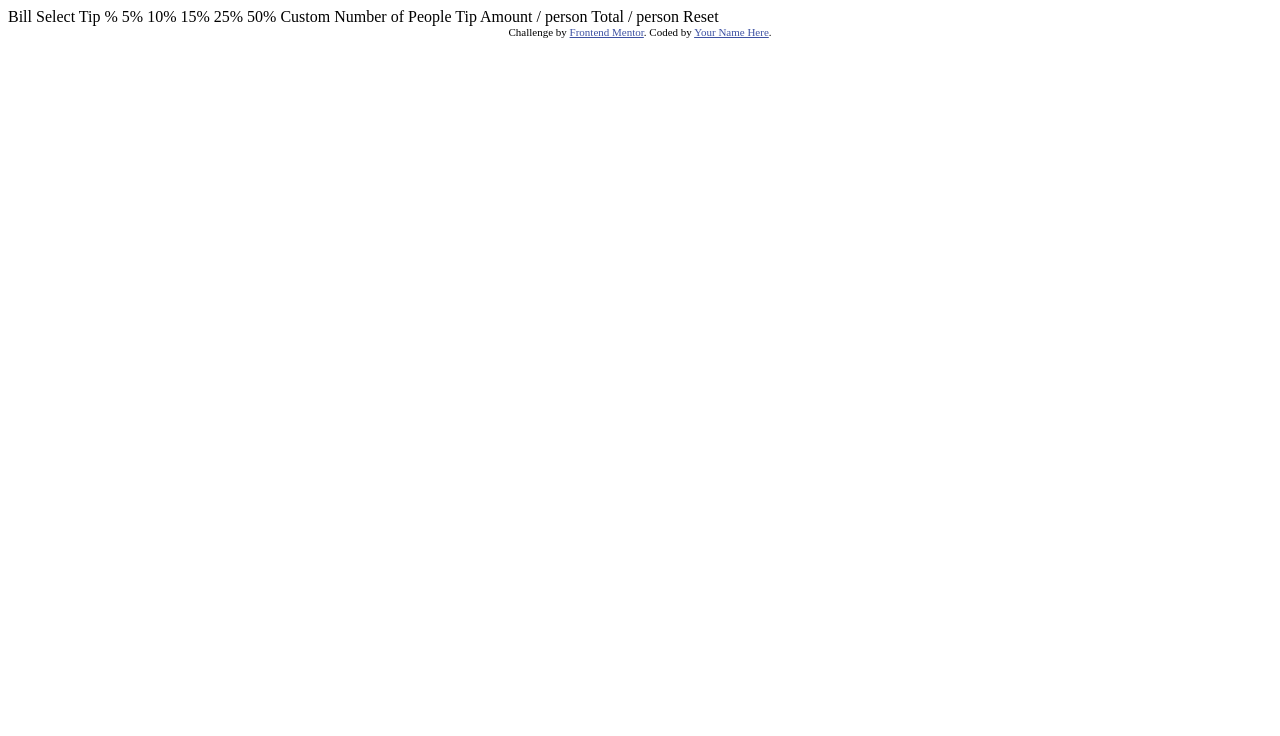
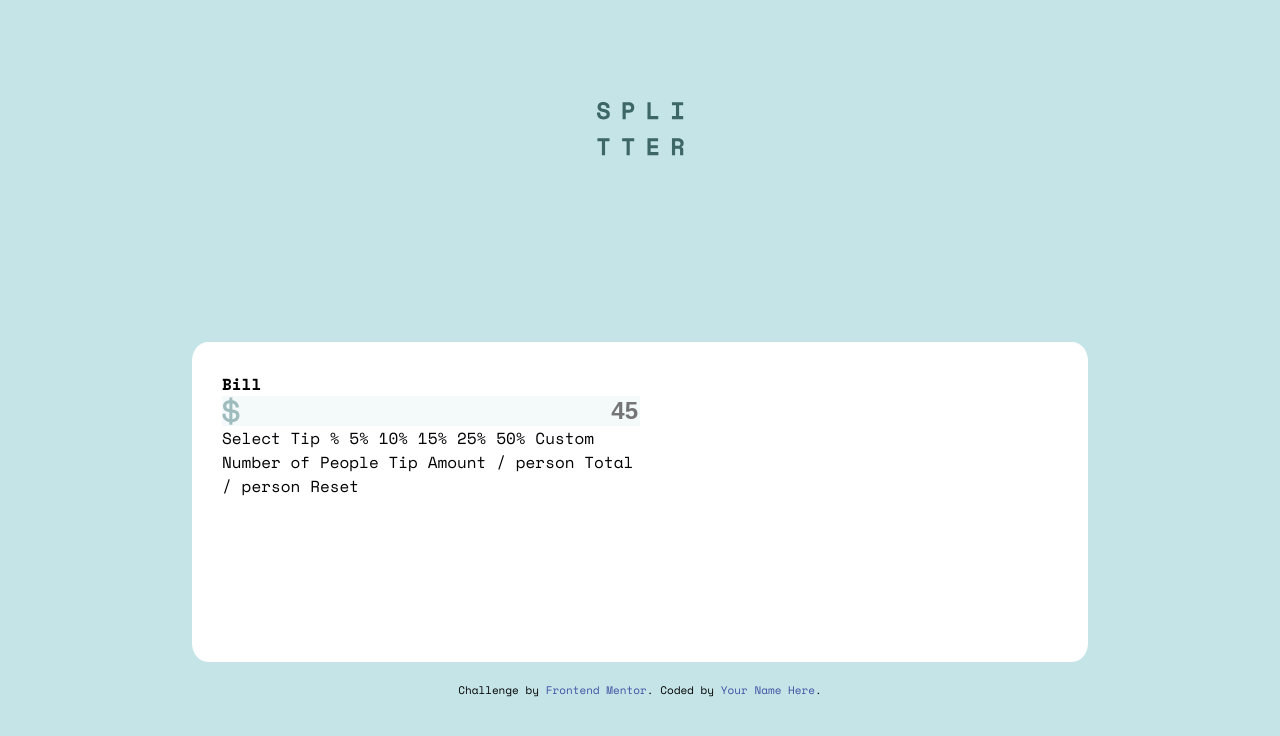
Before and after one commit to Mileba/tip-calc-js, a plain HTML site: page index.html in a window 1280 px wide. Drawn offline with nearby package versions, Linux system fonts and the light colour scheme.

Commit message:
created the bill section

```diff
--- /dev/null
+++ b/css/style.css
@@ -0,0 +1,63 @@
+:root {
+  --strong-cyan: rgb(38, 192, 171);
+  --Very-dark-cyan: hsl(183, 100%, 15%);
+  --light-gray-cyan: hsl(185, 41%, 84%);
+  --white: hsl(0, 0%, 100%);
+}
+* {
+  margin: 0px;
+  text-decoration: none;
+  box-sizing: border-box;
+}
+body {
+  background-color: var(--light-gray-cyan);
+  display: flex;
+  flex-direction: column;
+  align-items: center;
+  height: 100vh;
+  justify-content: center;
+  font-family: "Space Mono", monospace;
+}
+.header {
+  height: 30%;
+}
+.main {
+  width: 70%;
+  height: 40%;
+  background-color: var(--white);
+  border-radius: 16px/19px;
+  padding: 30px;
+  margin-bottom: 20px;
+}
+.container--text {
+  width: 50%;
+}
+.container--text__bill {
+  flex-direction: column;
+  position: relative;
+}
+.container--text__bill-form {
+  display: flex;
+  justify-content: space-between;
+  width: 100%;
+  height: 30px;
+  background-color: hsl(189, 41%, 97%);
+}
+.container--text__bill-form_img {
+  position: absolute;
+  left: 0px;
+  height: 55%;
+}
+.container--text__bill-form_input {
+  background-color: hsl(189, 41%, 97%);
+  width: 100%;
+  height: 100%;
+  border: 0px;
+  color: var(--Very-dark-cyan);
+  font-weight: 700;
+  font-size: 24px;
+  text-align: right;
+}
+.container--text__bill-form_input:focus {
+  outline: var(--strong-cyan) auto 1px;
+}
--- a/index.html
+++ b/index.html
@@ -1,44 +1,58 @@
 <!DOCTYPE html>
 <html lang="en">
   <head>
-  <meta charset="UTF-8">
-  <meta name="viewport" content="width=device-width, initial-scale=1.0"> <!-- displays site properly based on user's device -->
-
-  <link rel="icon" type="image/png" sizes="32x32" href="./images/favicon-32x32.png">
+    <meta charset="UTF-8" />
+    <meta name="viewport" content="width=device-width, initial-scale=1.0" />
+    <link rel="preconnect" href="https://fonts.googleapis.com">
+    <link rel="preconnect" href="https://fonts.gstatic.com" crossorigin>
+    <link href="https://fonts.googleapis.com/css2?family=Space+Mono:wght@400;700&display=swap" rel="stylesheet">
+    <!-- displays site properly based on user's device -->
+    <link rel="stylesheet" href="./css/style.css">
+    <link
+      rel="icon"
+      type="image/png"
+      sizes="32x32"
+      href="./images/favicon-32x32.png"
+    />
 
     <title>Frontend Mentor | Tip calculator app</title>
 
     <!-- Feel free to remove these styles or customise in your own stylesheet 👍 -->
     <style>
-    .attribution { font-size: 11px; text-align: center; }
-    .attribution a { color: hsl(228, 45%, 44%); }
+      .attribution {
+        font-size: 11px;
+        text-align: center;
+      }
+      .attribution a {
+        color: hsl(228, 45%, 44%);
+      }
     </style>
   </head>
   <body>
+    <header class="header">
+      <img src="./images/logo.svg" alt="logo-image"></img>
+    </header>
+    <main class="main">
+      <div class="container--text">
+        <div class="container--text__bill">
+          <h4>Bill</h4>
+          <form action="" class="container--text__bill-form">
+            <img class="container--text__bill-form_img" src="./images/icon-dollar.svg" alt="">
+            <input class="container--text__bill-form_input" type="text" placeholder="45">
+          </form>
+        </div>
+        Select Tip % 5% 10% 15% 25% 50% Custom Number of People Tip Amount /
+        person Total / person Reset</div>
+      <div></div>
+    </main>
 
-  Bill
-
-  Select Tip %
-  5%
-  10%
-  15%
-  25%
-  50%
-  Custom
-
-  Number of People
-
-  Tip Amount
-  / person
-
-  Total
-  / person
-
-  Reset
-
+    <footer class="footer">
       <div class="attribution">
-    Challenge by <a href="https://www.frontendmentor.io?ref=challenge" target="_blank">Frontend Mentor</a>.
-    Coded by <a href="#">Your Name Here</a>.
+        Challenge by
+        <a href="https://www.frontendmentor.io?ref=challenge" target="_blank"
+          >Frontend Mentor</a
+        >. Coded by <a href="#">Your Name Here</a>.
       </div>
+    </footer>
   </body>
 </html>
```
Lines whose indentation alone changed are shown as unchanged.
